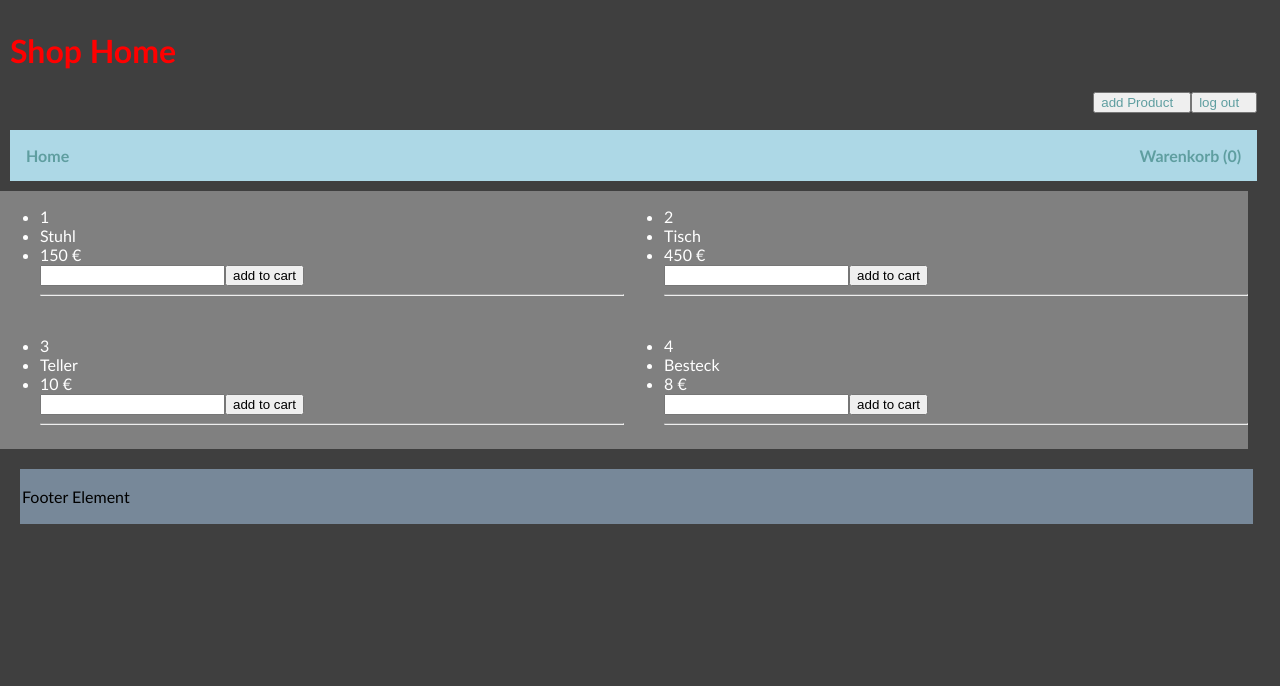
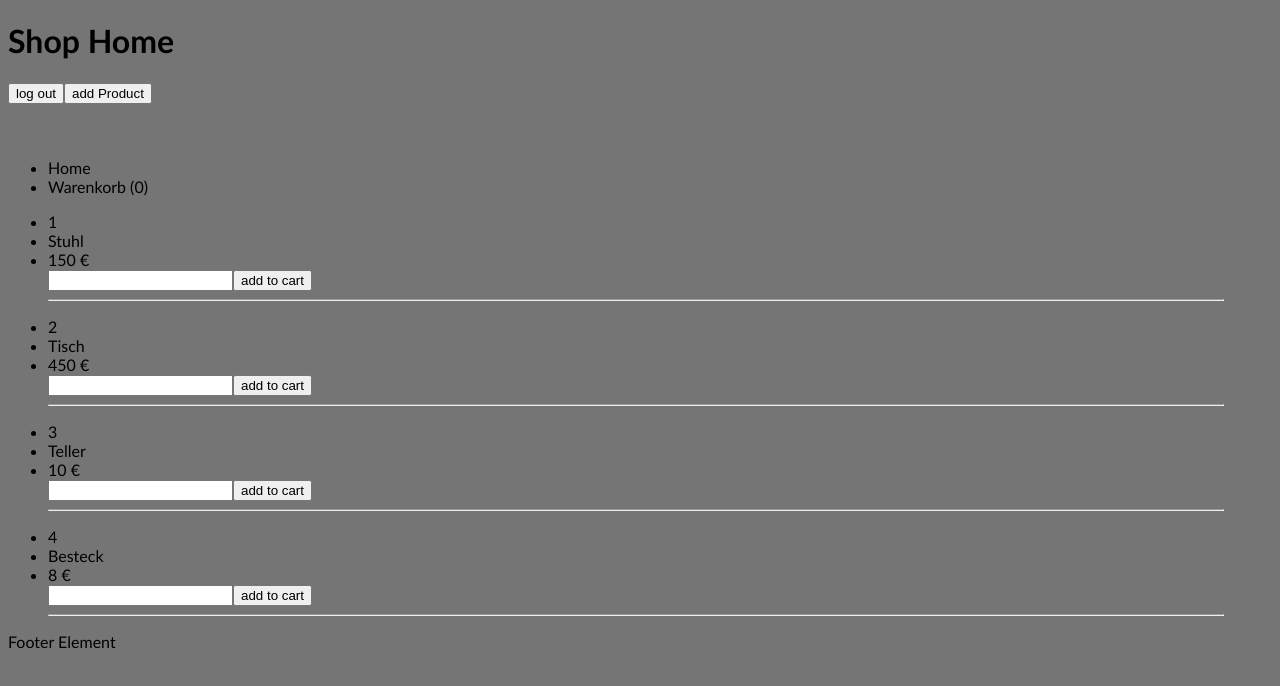
Before and after one commit to LorAutumn/reactshop, a React (Create React App) app: page / in a window 1280 px wide. Shown: the top 686 px of the page. Built offline with nearby package versions, Linux system fonts and the light colour scheme.

Commit message:
rearranged header jsx structure

```diff
--- a/src/components/Header.js
+++ b/src/components/Header.js
@@ -29,25 +29,31 @@
 
   return(
     <ToggleContext.Provider value={{togglePop, toggleCartPop}}>
-      <div className='header'>
-        <h1>Shop Home</h1>
+      <header className='header'>
+        <div class='container'>
+          <div class='header-brand-wrapper'>
+            <h1 class='header-brand'>Shop Home</h1>
+          </div>
+          <div class='header-user-section'>
             <button id='isLoggedIn' onClick={clickHandler}>{isLoggedIn ? 'log out' : 'log in'}</button>
             <button id='addProduct' style={{display: isLoggedIn ? '' : 'none'}} onClick={togglePop}>add Product</button>
-          <div>
+          </div>
+          <div class='add-product-pop-up'>
               {seen ? <AddProductPop toggle={togglePop} /> : null}
           </div>
-          <div>
+          <div class='shopping-cart-pop-up'>
             {seenCart ? <ShoppingCart toggle={toggleCartPop} /> : null}
           </div>
           <br/>
           <br/>
-        <nav>
-          <ul className='nav'>
+          <nav class='header-navbar'>
+            <ul className='header-navbar-links'>
               <li className='home'>Home</li>
               <li className='shoppingCart' onClick={toggleCartPop}>Warenkorb ({cartItemsCount})</li>
             </ul>
           </nav>
         </div>
+      </header>
       </ToggleContext.Provider>
   )
 }
--- /dev/null
+++ b/src/css/styles.css
@@ -0,0 +1,6 @@
+body {
+  font-family: 'Calibri', 'Arial';
+  width: 95%;
+  background: #757575;
+}
+/*# sourceMappingURL=styles.css.map */
--- a/src/index.js
+++ b/src/index.js
@@ -1,7 +1,7 @@
 import React from 'react'
 import ReactDOM from 'react-dom'
 import App from './App'
-import './style.css'
+import '../src/css/styles.css'
 
 // renders the App.js, which contains all the components
 ReactDOM.render(
```
Also changed, not shown: 1 other file (tests, documents, lock files or other folders). Lines whose indentation alone changed are shown as unchanged.
